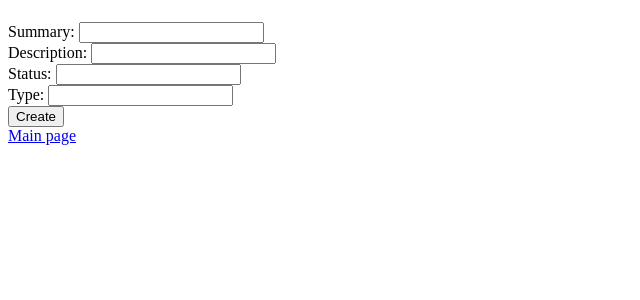
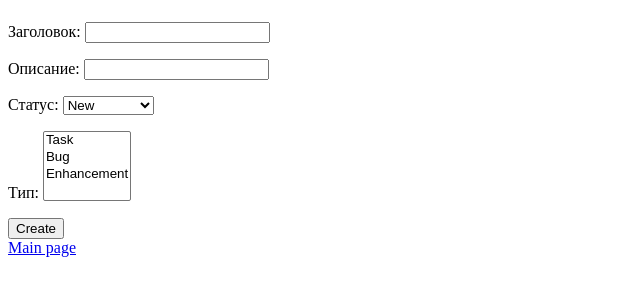
Before and after one commit to BaiQazaq/homework_70_isa_bakhtov, a Django app: page /tasks/add/ in a window 1280 px wide. Shown: the part 58-358 px from the top of the page, without its empty margins (0-640 px from the left). Run offline with Django 4.2, Linux system fonts and the light colour scheme; data comes from the database, SQL or seed files in the repository.

Commit message:
Внесены изменения во вьюху создания - резудьтат корректное отображение на странице всех статусов и типов. Задачи создаются короректно и связи тоже

```diff
--- a/source/tracker_app/forms.py
+++ b/source/tracker_app/forms.py
@@ -7,33 +7,15 @@ from tracker_app.models import Status
 
 
 class TaskForm(forms.ModelForm):
-    types = forms.ModelChoiceField(required=False, label='Типы', queryset=Type.objects.all())
-    statuses = forms.ModelChoiceField(required=False, label='Статусы', queryset=Status.objects.all())
+    # types = forms.ModelChoiceField(required=False, label='Типы', queryset=Type.objects.all())
+    # statuses = forms.ModelChoiceField(required=False, label='Статусы', queryset=Status.objects.all())
 
     class Meta:
         model = Task
-        fields = ('summary', 'description', 'status', 'type', 'statuses')
+        fields = ('summary', 'description', 'status', 'type')
 
     def clean_summary(self):
         summary = self.cleaned_data.get('summary')
         if len(summary) < 2:
             raise ValidationError('Заголовок должен быть длинее 2x символов')
         return summary
-
-    def __str__(self):
-        return self.statuses
-
-# class TypeForm(forms.ModelForm):
-#     types = forms.ModelChoiceField(required=False, label='Типы', queryset=Type.objects.all())
-
-
-#     class Meta:
-#         model = Type
-#         fields = ('types')
-
-
-# class StatusForm(forms.ModelForm):
-
-
-#     class Meta:
-#         model = Status
--- a/source/tracker_app/models/model_task.py
+++ b/source/tracker_app/models/model_task.py
@@ -8,7 +8,7 @@ from django.db import models
 class Task(models.Model):
     summary = models.CharField(verbose_name='Заголовок', max_length=100, null=False, blank=False)
     description = models.CharField(verbose_name='Описание',max_length=500, null=True)
-    status = models.ForeignKey('tracker_app.Status', verbose_name='Статус', related_name='tasks', on_delete=models.PROTECT)
+    status = models.ForeignKey('tracker_app.Status', verbose_name='Статус', related_name='tasks', on_delete=models.PROTECT, default='New')
     type = models.ManyToManyField(to='tracker_app.Type', verbose_name='Тип', related_name='tasks')
     created_at = models.DateTimeField(verbose_name='Дата создания', auto_now_add=True)
     changed_at = models.DateTimeField(verbose_name='Дата изменения', auto_now=True)
--- a/source/tracker_app/templates/partial/task_form.html
+++ b/source/tracker_app/templates/partial/task_form.html
@@ -1,22 +1,5 @@
-<div class="form_row">
-    {% if errors.title %}
-        <p class="error">{{ errors.title }}</p>
-    {% endif %}
-    <label for="summary">Summary: </label>
-    <input class="input_text" id="summary" name="summary" type="text" value="{{ task.summary }}">
-</div>
-<div class="form_row">
-    <label for="description">Description: </label>
-    <input class="input_text" id="description" name="description" type="text" value="{{ task.description }}">
-</div>
-<div class="form_row">
-    <label for="status">Status:</label>
-    <input class="input_text" id="status" name="status" type="text" value="{{ task.status }}">
-</div>
-<div class="form_row">
-    <label for="type">Type: </label>
-    <input class="input_text" id="type" name="type" type="text" value="{{ task.type }}">
-</div>
-<div class="from_row">
-    <input type="submit" value="{{ button_text }}">
-</div>
+{% csrf_token %}
+
+{{ form.as_p }}
+
+<input type="submit" value="{{ button_text }}">
--- a/source/tracker_app/urls.py
+++ b/source/tracker_app/urls.py
@@ -5,6 +5,7 @@ from tracker_app.views.task_view import TaskView
 from tracker_app.views.task_edit_view import TaskEditView
 from tracker_app.views.task_create_view import TaskCreateView
 from tracker_app.views.task_delete import delete_view, confirm_delete
+from tracker_app.models import Status, Type
 
 
 urlpatterns = [
--- a/source/tracker_app/views/task_create_view.py
+++ b/source/tracker_app/views/task_create_view.py
@@ -1,30 +1,30 @@
 from django.shortcuts import render, redirect
-from tracker_app.models import Task
+from tracker_app.models import Task, Status, Type
 from django.views.generic import TemplateView
 from tracker_app.forms import TaskForm
+from django import forms
 
 
 class TaskCreateView(TemplateView):
     template_name = 'task_create.html'
-
-    def get_context_data(self, **kwargs):
-        context = super().get_context_data(**kwargs)
-        return context
-
+    extra_context = {
+        'statuses': Status.objects.all(),
+        'types' : Type.objects.all()
+        }
     def get(self, request, *args, **kwargs):
-        context = self.get_context_data(**kwargs)
-        return self.render_to_response(context)
+        form = TaskForm()
+        return self.render_to_response(context={'form': form})
 
     def post(self, request, *args, **kwargs):
-        task_data = {
-        'summary': request.POST.get('summary'),
-        'description': request.POST.get('description'),
-        'status': request.POST.get('status'),
-        'type': request.POST.get('type')
-        }
-        task = Task.objects.create(**task_data)
-        form = TaskForm(request.POST, instance=task)
+        print('*'*20,request.POST)
+        form = TaskForm(data=request.POST)
         if form.is_valid():
-            task = form.save()
+            type = form.cleaned_data.pop('type')
+            task = Task.objects.create(
+                summary=form.cleaned_data['summary'],
+                description=form.cleaned_data['description'],
+                status=form.cleaned_data['status'],
+            )
+            task.type.set(type)
             return redirect('task_render', pk=task.pk)
         return render(request, 'task_creation.html', context={'form': form})
```
